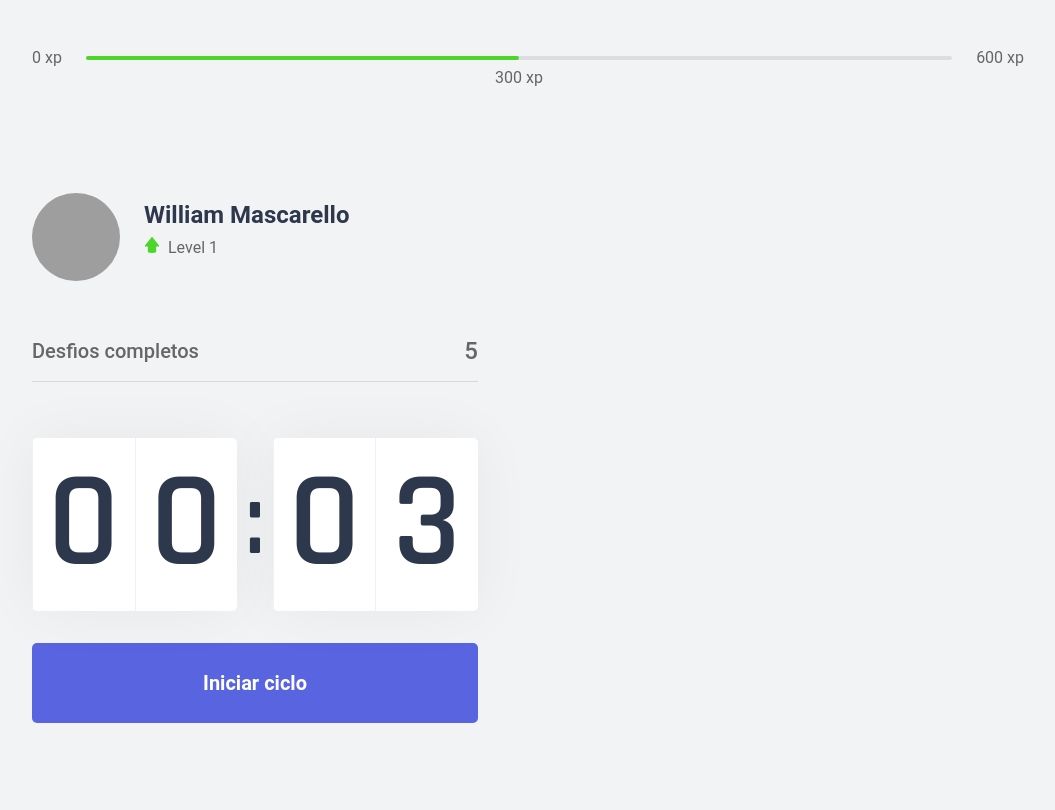
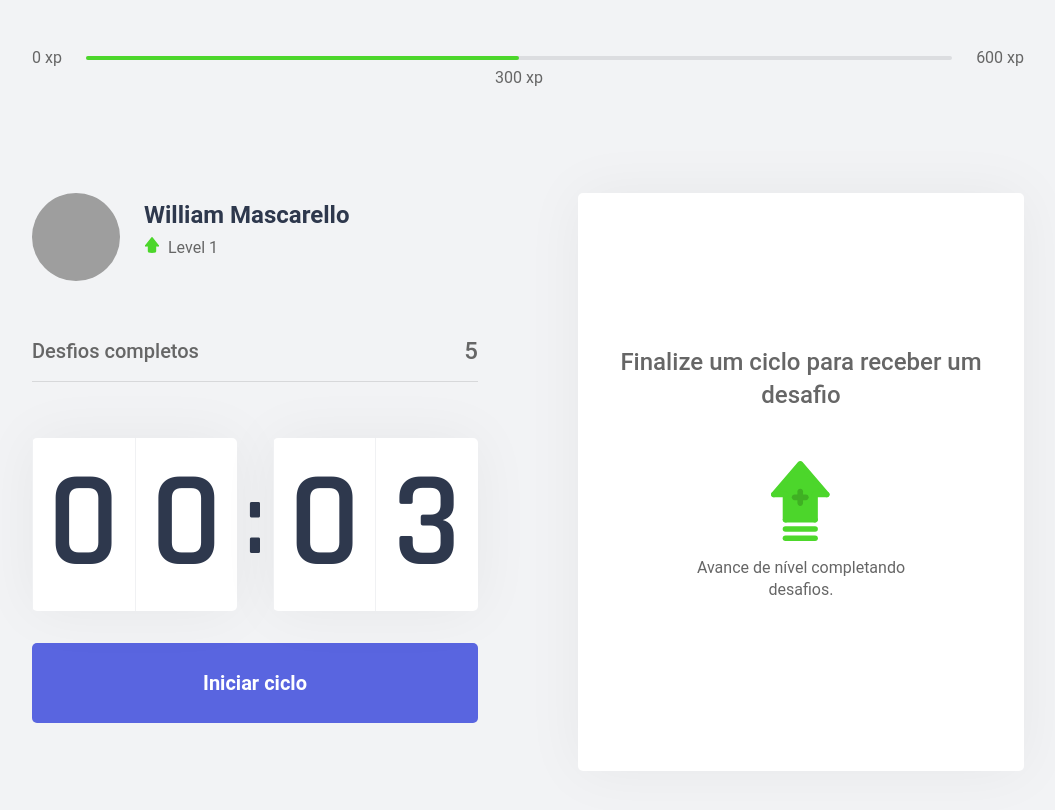
Before and after one commit to willmascarello/moveit-next, a Next.js app: page / in a window 1280 px wide. Shown: the top 810 px of the page, without its empty margins (112-1167 px from the left). Built offline with nearby package versions, Linux system fonts and the light colour scheme; grey boxes are pictures that could not be loaded.

Commit message:
Aula 3: Estrutura ChallengeBox

```diff
--- /dev/null
+++ b/src/components/ChallengeBox.tsx
@@ -0,0 +1,16 @@
+import styles from '../styles/components/ChallengeBox.module.css'
+
+export function ChallengeBox(){
+  return(
+    <div className={styles.ChallengeBoxContainer}>
+      <div className={styles.ChallengeNotActive}>
+        <strong>Finalize um ciclo para receber um desafio</strong>
+        <p>
+          <img src="icons/level-up.svg" alt="Level Up"/>
+          Avance de nível completando desafios.
+        </p>
+      </div>
+
+    </div>
+  )
+}
--- a/src/pages/index.tsx
+++ b/src/pages/index.tsx
@@ -1,10 +1,11 @@
+import Head from 'next/head'
+
 import { CompletedChallenges } from "../components/CompletedChallenges";
 import { Countdown } from "../components/Cowntdown";
 import { ExperienceBar } from "../components/ExperienceBar";
 import { Profile } from "../components/Profile";
 import styles from "../styles/pages/Home.module.css"
-
-import Head from 'next/head'
+import { ChallengeBox } from "../components/ChallengeBox";
 
 export default function Home() {
   return (
@@ -20,6 +21,7 @@
           <Countdown />
         </div>
         <div>
+          <ChallengeBox />
 
         </div>
       </section>
--- /dev/null
+++ b/src/styles/components/ChallengeBox.module.css
@@ -0,0 +1,49 @@
+.ChallengeBoxContainer{
+  height: 100%;
+
+  background-color: var(--white);
+  border-radius: 5px;
+  box-shadow: 0 0 60px rgba(0, 0, 0, 0.05);
+  padding: 1.5rem 2rem;
+
+  display: flex;
+  flex-direction: column;
+  align-items: center;
+  justify-content: center;
+
+  text-align: center;
+}
+
+.ChallengeNotActive{
+  display: flex;
+  flex-direction: column;
+  align-items: center;
+}
+
+.ChallengeNotActive strong {
+  font-size: 1.5rem;
+  font-weight: 500;
+  line-height: 1.4;
+}
+
+.ChallengeNotActive p {
+  display: flex;
+  flex-direction: column;
+  align-items: center;
+  line-height: 1.4;
+  max-width: 70%;
+  margin-top: 3rem;
+}
+
+.ChallengeNotActive p {
+  display: flex;
+  flex-direction: column;
+  align-items: center;
+  line-height: 1.4;
+  max-width: 70%;
+  margin-top: 3rem;
+}
+
+.ChallengeNotActive p img {
+  margin-bottom: 1rem;
+}
```
